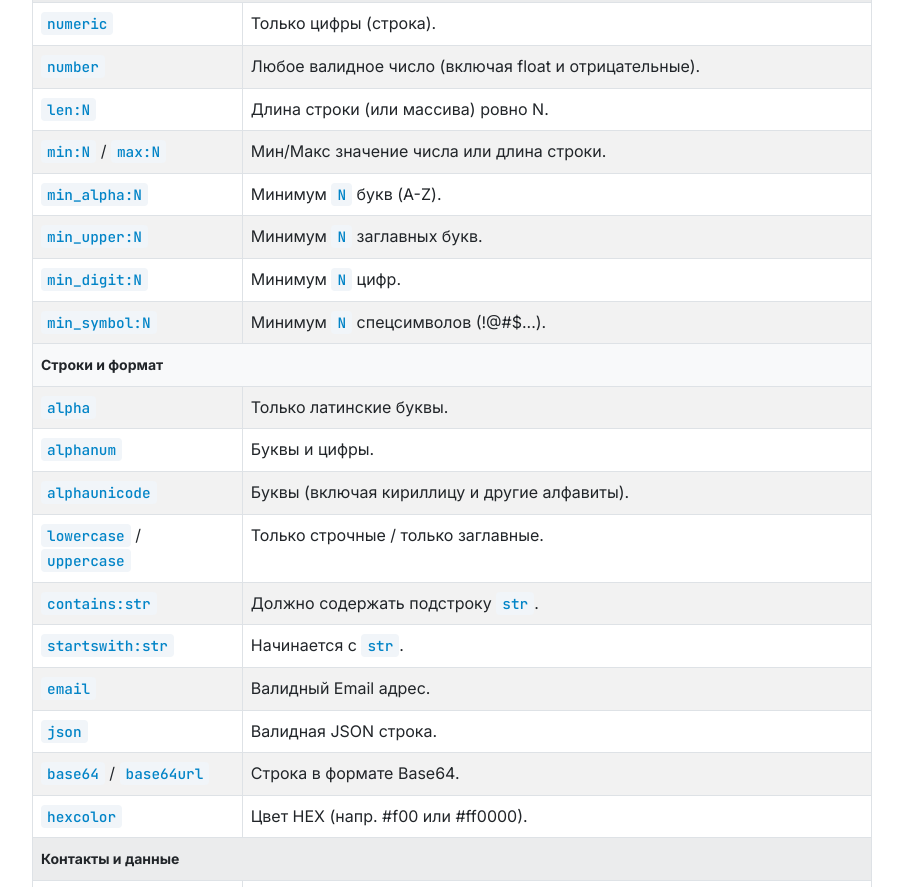
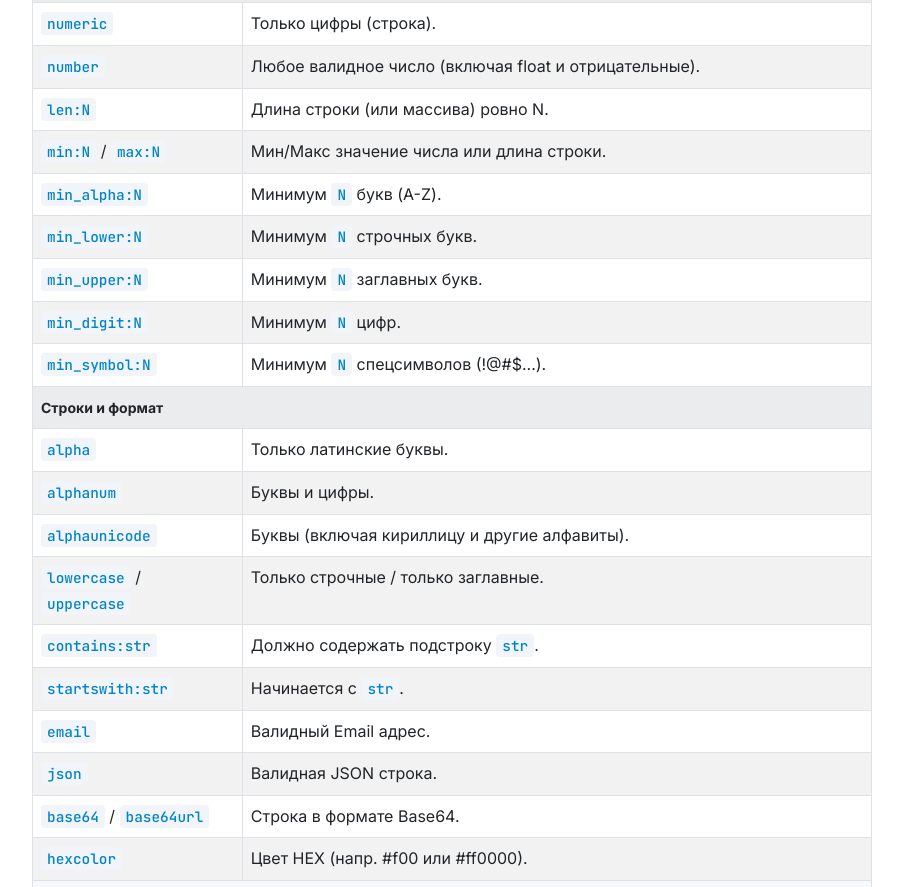
Before and after one commit to smalloff/KrisForm, a plain HTML site: page ru.html in a window 1280 px wide. Shown: the part 2064-2951 px from the top of the page, without its empty margins (328-1231 px from the left). Drawn offline with nearby package versions, Linux system fonts and the light colour scheme.

Commit message:
added min_lower validator

```diff
--- a/forms.js
+++ b/forms.js
@@ -506,6 +506,7 @@
 
                 // --- Complexity (Count Matches) ---
                 min_alpha: (val, p) => (String(val).match(/[a-zA-Z]/g) || []).length >= Number(p),
+                min_lower: (val, p) => (String(val).match(/[a-z]/g) || []).length >= Number(p),
                 min_upper: (val, p) => (String(val).match(/[A-Z]/g) || []).length >= Number(p),
                 min_digit: (val, p) => (String(val).match(/[0-9]/g) || []).length >= Number(p),
                 min_symbol: (val, p) => (String(val).match(/[^a-zA-Z0-9\s]/g) || []).length >= Number(p),
--- a/ru.html
+++ b/ru.html
@@ -499,6 +499,10 @@
                     <tr>
                         <td><code>min_alpha:N</code></td>
                         <td>Минимум <code>N</code> букв (A-Z).</td>
+                    </tr>
+                    <tr>
+                        <td><code>min_lower:N</code></td>
+                        <td>Минимум <code>N</code> строчных букв.</td>
                     </tr>
                     <tr>
                         <td><code>min_upper:N</code></td>
```
Also changed, not shown: index.html (+4 -0 lines), tests/specs/unit.spec.js (+9 -0 lines), forms.min.js, 1 other file.
